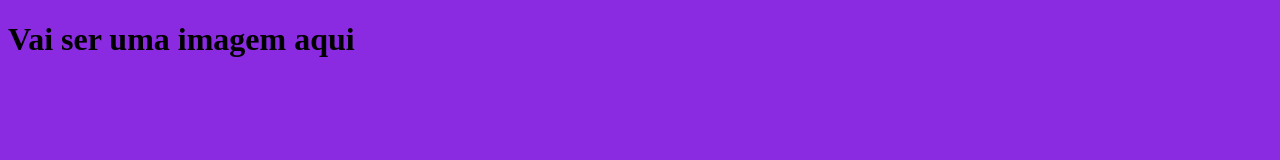
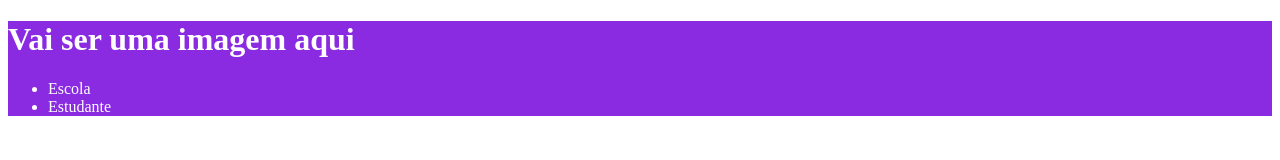
Before and after one commit to kemillypinheiro/Site-escola-, a plain HTML site: page index.html in a window 1280 px wide. Drawn offline with Linux system fonts and the light colour scheme.

Commit message:
Add files via upload

```diff
--- a/index.html
+++ b/index.html
@@ -2,11 +2,19 @@
 <html lang="en">
 <head>
     <meta charset="UTF-8">
+    <meta http-equiv="X-UA-Compatible" content="IE=edge">
     <meta name="viewport" content="width=device-width, initial-scale=1.0">
     <title>Document</title>
     <link rel="stylesheet" href="style.css">
 </head>
 <body>
-    <h1>Vai ser uma imagem aqui</h1>
+    <header>
+        <h1>Vai ser uma imagem aqui</h1>
+    <ul>
+         <li>Escola</li>
+         <li>Estudante</li>
+    </ul>
+    </header>
+
 </body>
 </html>
--- a/style.css
+++ b/style.css
@@ -1,3 +1,4 @@
-body {
+header {
 background-color: blueviolet;
+color: white;
 }
```
